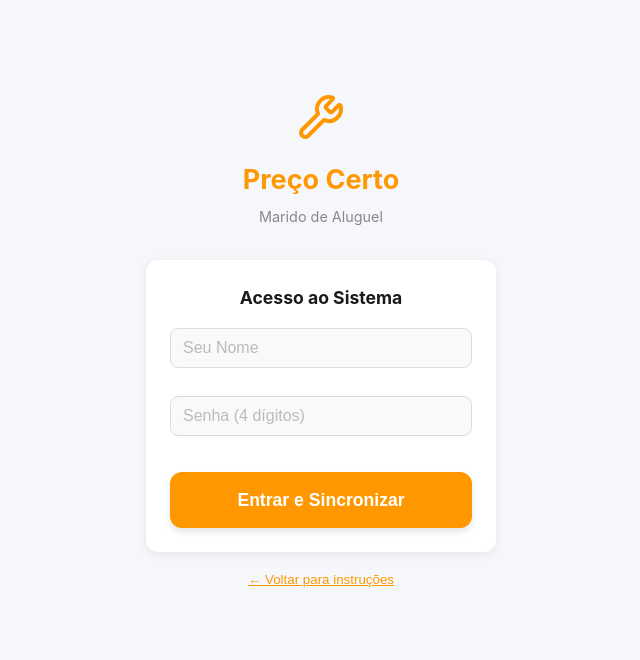
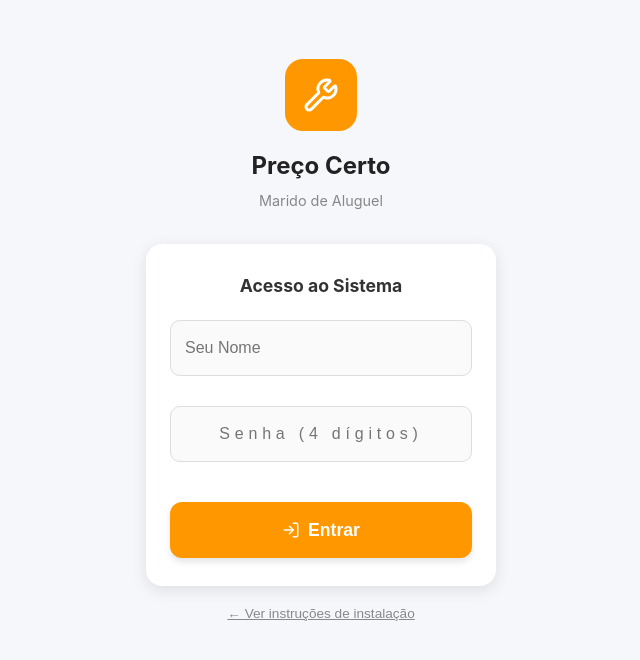
Before and after one commit to hugorodsmidia/precocerto-marido-de-aluguel, a React (Vite) app: page /welcome in a window 1280 px wide. Both pictures are taken after a click on the button "Já instalei / Acessar Agora". Shown: the top 660 px of the page, without its empty margins (319-959 px from the left). Built offline with nearby package versions, Linux system fonts and the light colour scheme.

Commit message:
fix: fluxo PWA, race condition no login, backup funcional e scroll do catalogo

```diff
--- a/src/App.jsx
+++ b/src/App.jsx
@@ -8,9 +8,11 @@ import Result from './pages/Result';
 
 import { AppProvider, useApp } from './context/AppContext';
 
-// Protected route: redirects to /welcome if not logged in
+// Enquanto o contexto carrega do localStorage, não renderiza nada
+// Isso evita redirect prematuro para /welcome
 const ProtectedRoute = ({ children }) => {
-  const { user } = useApp();
+  const { user, isLoading } = useApp();
+  if (isLoading) return null;
   if (!user) return <Navigate to="/welcome" replace />;
   return children;
 };
--- a/src/pages/Welcome.jsx
+++ b/src/pages/Welcome.jsx
@@ -1,22 +1,31 @@
 import { useState, useEffect } from 'react';
 import { useNavigate } from 'react-router-dom';
 import { useApp } from '../context/AppContext';
-import { Wrench, Download, Share, Smartphone, ArrowRight } from 'lucide-react';
+import { Wrench, Download, Share, Smartphone, ArrowRight, LogIn } from 'lucide-react';
+
+// Detecta se o app está rodando instalado como PWA (standalone)
+const isRunningAsPWA = () =>
+    window.matchMedia('(display-mode: standalone)').matches ||
+    window.navigator.standalone === true;
 
 const Welcome = () => {
-    const { user, login } = useApp();
+    const { user, isLoading, login } = useApp();
     const navigate = useNavigate();
-    const [showLogin, setShowLogin] = useState(false);
     const [name, setName] = useState('');
     const [password, setPassword] = useState('');
     const [platform, setPlatform] = useState('android');
     const [deferredPrompt, setDeferredPrompt] = useState(null);
 
+    // true = mostrar login direto; false = mostrar instruções de instalação
+    const [showLogin, setShowLogin] = useState(false);
+
+    // Detecta contexto na montagem: só vai direto ao login se for PWA instalado
     useEffect(() => {
-        if (user) {
-            navigate('/calculator');
+        if (isRunningAsPWA()) {
+            setShowLogin(true);
         }
-    }, [user, navigate]);
+        // No browser: sempre mostra instruções de instalação
+    }, []);
 
     // Capture PWA install prompt
     useEffect(() => {
@@ -27,6 +36,13 @@ const Welcome = () => {
         window.addEventListener('beforeinstallprompt', handler);
         return () => window.removeEventListener('beforeinstallprompt', handler);
     }, []);
+
+    // Se já tem usuário logado, vai direto para o app
+    useEffect(() => {
+        if (!isLoading && user) {
+            navigate('/calculator', { replace: true });
+        }
+    }, [user, isLoading, navigate]);
 
     const handleInstall = async () => {
         if (deferredPrompt) {
@@ -40,88 +56,141 @@ const Welcome = () => {
 
     const handleLogin = (e) => {
         e.preventDefault();
-        if (name.trim()) {
-            if (password.length === 4) {
-                login(name);
-                navigate('/calculator');
-            } else {
-                alert("A senha deve ter 4 dígitos.");
-            }
+        if (!name.trim()) return;
+        if (password.length === 4 && /^\d{4}$/.test(password)) {
+            login(name.trim());
+            navigate('/calculator', { replace: true });
+        } else {
+            alert('A senha deve ter exatamente 4 dígitos numéricos.');
         }
     };
 
+    // Aguarda contexto carregar para evitar flash
+    if (isLoading) return null;
+
+    // ─── TELA DE LOGIN ────────────────────────────────────────────────────────
     if (showLogin) {
         return (
-            <div style={{ padding: '20px', display: 'flex', flexDirection: 'column', alignItems: 'center', justifyContent: 'center', minHeight: '85vh' }}>
+            <div style={{
+                padding: '20px',
+                display: 'flex',
+                flexDirection: 'column',
+                alignItems: 'center',
+                justifyContent: 'center',
+                minHeight: '85vh'
+            }}>
                 <div style={{ marginBottom: '2rem', color: 'var(--primary)', textAlign: 'center' }}>
-                    <Wrench size={48} />
-                    <h2 style={{ margin: '8px 0 4px' }}>Preço Certo</h2>
-                    <p style={{ color: '#888', fontSize: '0.9rem' }}>Marido de Aluguel</p>
+                    <div style={{
+                        width: '72px', height: '72px', borderRadius: '18px',
+                        background: 'var(--primary)', display: 'flex',
+                        alignItems: 'center', justifyContent: 'center', margin: '0 auto 16px'
+                    }}>
+                        <Wrench size={36} color="#fff" />
+                    </div>
+                    <h2 style={{ margin: '0 0 4px', fontSize: '1.5rem', color: '#222' }}>Preço Certo</h2>
+                    <p style={{ color: '#888', fontSize: '0.9rem', margin: 0 }}>Marido de Aluguel</p>
                 </div>
 
-                <form onSubmit={handleLogin} style={{ width: '100%', maxWidth: '350px', background: '#fff', padding: '24px', borderRadius: '12px', boxShadow: '0 2px 8px rgba(0,0,0,0.08)' }}>
-                    <h3 style={{ marginTop: 0, fontSize: '1.1rem', marginBottom: '16px', textAlign: 'center' }}>Acesso ao Sistema</h3>
-                    <div style={{ marginBottom: '12px' }}>
+                <form onSubmit={handleLogin} style={{
+                    width: '100%', maxWidth: '350px',
+                    background: '#fff', padding: '28px 24px',
+                    borderRadius: '16px', boxShadow: '0 4px 16px rgba(0,0,0,0.10)'
+                }}>
+                    <h3 style={{ marginTop: 0, fontSize: '1.1rem', marginBottom: '20px', textAlign: 'center', color: '#333' }}>
+                        Acesso ao Sistema
+                    </h3>
+                    <div style={{ marginBottom: '14px' }}>
                         <input
                             type="text"
                             placeholder="Seu Nome"
-                            className="minimal"
-                            style={{ border: '1px solid #ddd', background: '#f9f9f9', width: '100%', padding: '12px', borderRadius: '8px', fontSize: '1rem' }}
+                            autoComplete="name"
+                            style={{
+                                width: '100%', padding: '13px 14px', borderRadius: '10px',
+                                border: '1.5px solid #ddd', background: '#fafafa',
+                                fontSize: '1rem', boxSizing: 'border-box', outline: 'none'
+                            }}
                             value={name}
                             onChange={(e) => setName(e.target.value)}
                             required
                         />
                     </div>
-                    <div style={{ marginBottom: '20px' }}>
+                    <div style={{ marginBottom: '24px' }}>
                         <input
                             type="tel"
                             placeholder="Senha (4 dígitos)"
                             maxLength={4}
-                            className="minimal"
-                            style={{ border: '1px solid #ddd', background: '#f9f9f9', width: '100%', padding: '12px', borderRadius: '8px', fontSize: '1rem' }}
+                            inputMode="numeric"
+                            pattern="[0-9]{4}"
+                            autoComplete="current-password"
+                            style={{
+                                width: '100%', padding: '13px 14px', borderRadius: '10px',
+                                border: '1.5px solid #ddd', background: '#fafafa',
+                                fontSize: '1rem', boxSizing: 'border-box', outline: 'none',
+                                letterSpacing: '0.3em', textAlign: 'center'
+                            }}
                             value={password}
-                            onChange={(e) => setPassword(e.target.value)}
+                            onChange={(e) => setPassword(e.target.value.replace(/\D/g, ''))}
                             required
-                            pattern="[0-9]{4}"
                         />
                     </div>
-                    <button type="submit" className="btn btn-primary" style={{ width: '100%' }}>
-                        Entrar e Sincronizar
+                    <button
+                        type="submit"
+                        className="btn btn-primary"
+                        style={{ width: '100%', display: 'flex', alignItems: 'center', justifyContent: 'center', gap: '8px', padding: '14px' }}
+                    >
+                        <LogIn size={18} /> Entrar
                     </button>
                 </form>
 
-                <button
-                    onClick={() => setShowLogin(false)}
-                    style={{ marginTop: '20px', background: 'none', border: 'none', color: 'var(--primary)', cursor: 'pointer', textDecoration: 'underline' }}
-                >
-                    ← Voltar para instruções
-                </button>
+                {/* Mostra link "Instalar app" apenas se ainda não está no PWA */}
+                {!isRunningAsPWA() && (
+                    <button
+                        onClick={() => setShowLogin(false)}
+                        style={{
+                            marginTop: '20px', background: 'none', border: 'none',
+                            color: '#888', cursor: 'pointer', fontSize: '0.85rem',
+                            textDecoration: 'underline'
+                        }}
+                    >
+                        ← Ver instruções de instalação
+                    </button>
+                )}
             </div>
         );
     }
 
+    // ─── TELA DE INSTRUÇÕES (1ª visita no browser) ───────────────────────────
     return (
         <div style={{ padding: '20px', display: 'flex', flexDirection: 'column', alignItems: 'center', minHeight: '85vh' }}>
 
             {/* Logo */}
             <div style={{ margin: '2rem 0 1.5rem', color: 'var(--primary)', textAlign: 'center' }}>
-                <div style={{ width: '80px', height: '80px', borderRadius: '20px', background: '#F5F5F5', display: 'flex', alignItems: 'center', justifyContent: 'center', margin: '0 auto 16px' }}>
-                    <Wrench size={40} color="var(--primary)" />
+                <div style={{
+                    width: '80px', height: '80px', borderRadius: '20px',
+                    background: 'var(--primary)', display: 'flex',
+                    alignItems: 'center', justifyContent: 'center', margin: '0 auto 16px'
+                }}>
+                    <Wrench size={40} color="#fff" />
                 </div>
-                <h1 style={{ margin: '0 0 4px', fontSize: '1.6rem' }}>Bem-vindo ao</h1>
-                <h1 style={{ margin: 0, fontSize: '1.6rem' }}>Preço Certo</h1>
+                <h1 style={{ margin: '0 0 4px', fontSize: '1.6rem', color: '#222' }}>Bem-vindo ao</h1>
+                <h1 style={{ margin: 0, fontSize: '1.6rem', color: 'var(--primary)' }}>Preço Certo</h1>
             </div>
 
-            <p style={{ color: '#888', textAlign: 'center', maxWidth: '320px', marginBottom: '24px', lineHeight: '1.4' }}>
-                Instale o aplicativo em seu celular para ter acesso rápido, offline e sem barras de navegação.
+            <p style={{ color: '#666', textAlign: 'center', maxWidth: '320px', marginBottom: '24px', lineHeight: '1.5' }}>
+                Instale o aplicativo no seu celular para ter acesso rápido, <strong>offline</strong> e sem barras de navegação.
             </p>
 
             {/* Platform Tabs */}
-            <div style={{ display: 'flex', width: '100%', maxWidth: '350px', border: '1px solid #ddd', borderRadius: '10px', overflow: 'hidden', marginBottom: '20px' }}>
+            <div style={{
+                display: 'flex', width: '100%', maxWidth: '350px',
+                border: '1px solid #ddd', borderRadius: '10px',
+                overflow: 'hidden', marginBottom: '20px'
+            }}>
                 <button
                     onClick={() => setPlatform('android')}
                     style={{
-                        flex: 1, padding: '12px', border: 'none', cursor: 'pointer', fontWeight: '600', fontSize: '0.95rem',
+                        flex: 1, padding: '12px', border: 'none', cursor: 'pointer',
+                        fontWeight: '600', fontSize: '0.95rem',
                         background: platform === 'android' ? '#fff' : '#f5f5f5',
                         color: platform === 'android' ? '#333' : '#999',
                         borderBottom: platform === 'android' ? '2px solid var(--primary)' : '2px solid transparent'
@@ -132,7 +201,8 @@ const Welcome = () => {
                 <button
                     onClick={() => setPlatform('ios')}
                     style={{
-                        flex: 1, padding: '12px', border: 'none', cursor: 'pointer', fontWeight: '600', fontSize: '0.95rem',
+                        flex: 1, padding: '12px', border: 'none', cursor: 'pointer',
+                        fontWeight: '600', fontSize: '0.95rem',
                         background: platform === 'ios' ? '#fff' : '#f5f5f5',
                         color: platform === 'ios' ? '#333' : '#999',
                         borderBottom: platform === 'ios' ? '2px solid var(--primary)' : '2px solid transparent'
@@ -143,7 +213,12 @@ const Welcome = () => {
             </div>
 
             {/* Instructions Card */}
-            <div style={{ width: '100%', maxWidth: '350px', background: '#fff', borderRadius: '12px', padding: '20px', boxShadow: '0 2px 8px rgba(0,0,0,0.06)', marginBottom: '16px', border: '1px solid #eee' }}>
+            <div style={{
+                width: '100%', maxWidth: '350px', background: '#fff',
+                borderRadius: '12px', padding: '20px',
+                boxShadow: '0 2px 8px rgba(0,0,0,0.06)',
+                marginBottom: '16px', border: '1px solid #eee'
+            }}>
                 {platform === 'android' ? (
                     <>
                         <div style={{ display: 'flex', gap: '12px', alignItems: 'flex-start', marginBottom: '20px' }}>
@@ -153,7 +228,7 @@ const Welcome = () => {
                             <div>
                                 <div style={{ fontWeight: '600', marginBottom: '4px' }}>Passo 1</div>
                                 <div style={{ color: '#666', fontSize: '0.9rem', lineHeight: '1.4' }}>
-                                    Toque no botão abaixo ou no menu do navegador (três pontinhos).
+                                    Toque no menu do navegador (três pontinhos ⋮) no canto superior.
                                 </div>
                             </div>
                         </div>
@@ -170,7 +245,12 @@ const Welcome = () => {
                         </div>
                         <button
                             onClick={handleInstall}
-                            style={{ width: '100%', padding: '14px', borderRadius: '10px', border: 'none', background: '#666', color: '#fff', fontWeight: '600', fontSize: '1rem', cursor: 'pointer', display: 'flex', alignItems: 'center', justifyContent: 'center', gap: '8px' }}
+                            style={{
+                                width: '100%', padding: '14px', borderRadius: '10px',
+                                border: 'none', background: 'var(--primary)', color: '#fff',
+                                fontWeight: '600', fontSize: '1rem', cursor: 'pointer',
+                                display: 'flex', alignItems: 'center', justifyContent: 'center', gap: '8px'
+                            }}
                         >
                             <Download size={18} /> Instalar App
                         </button>
@@ -203,12 +283,13 @@ const Welcome = () => {
                 )}
             </div>
 
-            {/* Access Button */}
+            {/* Botão para pular instruções e ir ao login */}
             <div style={{ width: '100%', maxWidth: '350px' }}>
                 <button
                     onClick={() => setShowLogin(true)}
                     style={{
-                        width: '100%', padding: '16px', borderRadius: '12px', border: '1px solid #ddd', background: '#fff',
+                        width: '100%', padding: '16px', borderRadius: '12px',
+                        border: '1px solid #ddd', background: '#fff',
                         cursor: 'pointer', fontWeight: '600', fontSize: '1rem', color: '#333',
                         display: 'flex', alignItems: 'center', justifyContent: 'center', gap: '8px',
                         boxShadow: '0 2px 4px rgba(0,0,0,0.04)'
--- a/vite.config.js
+++ b/vite.config.js
@@ -9,6 +9,10 @@ export default defineConfig({
     VitePWA({
       registerType: 'autoUpdate',
       includeAssets: ['tools-icon.svg'],
+      workbox: {
+        skipWaiting: true,
+        clientsClaim: true,
+      },
       manifest: {
         name: 'Preço Certo Marido de Aluguel',
         short_name: 'Preço Certo',
```
Also changed, not shown: src/context/AppContext.jsx (+100 -15 lines), src/pages/Catalog.jsx (+25 -4 lines), src/pages/Settings.jsx (+72 -41 lines).
